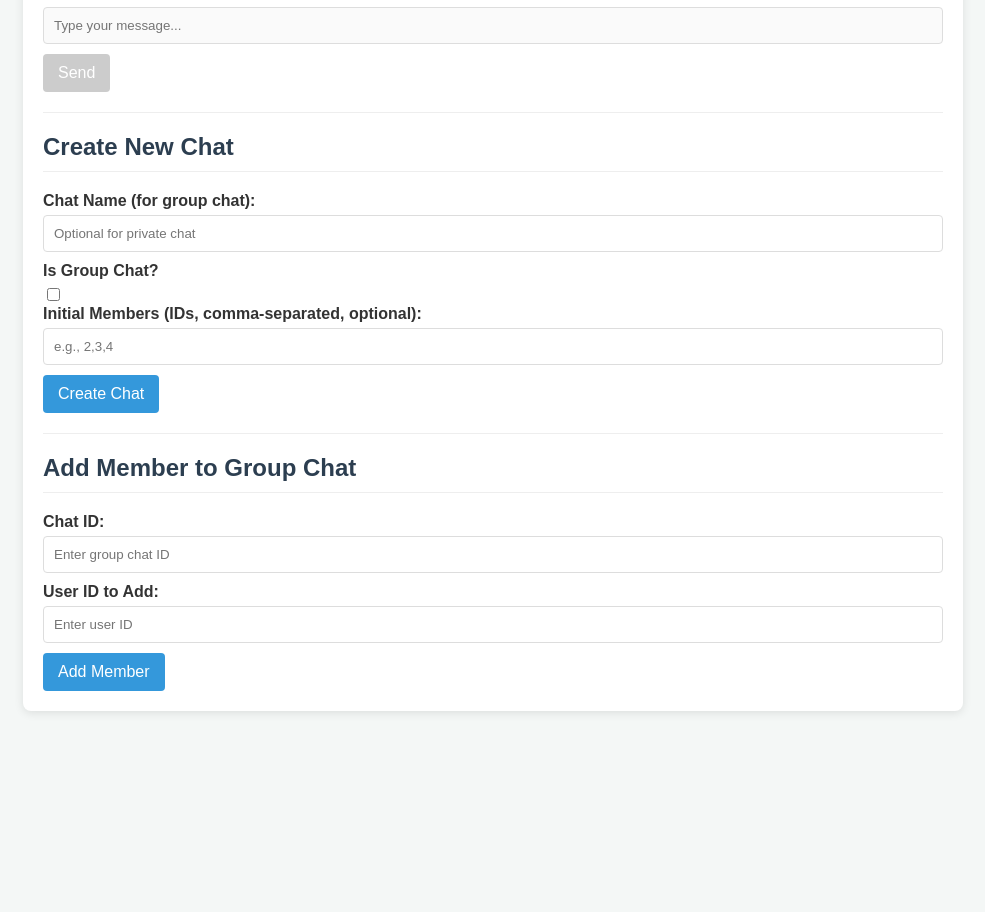
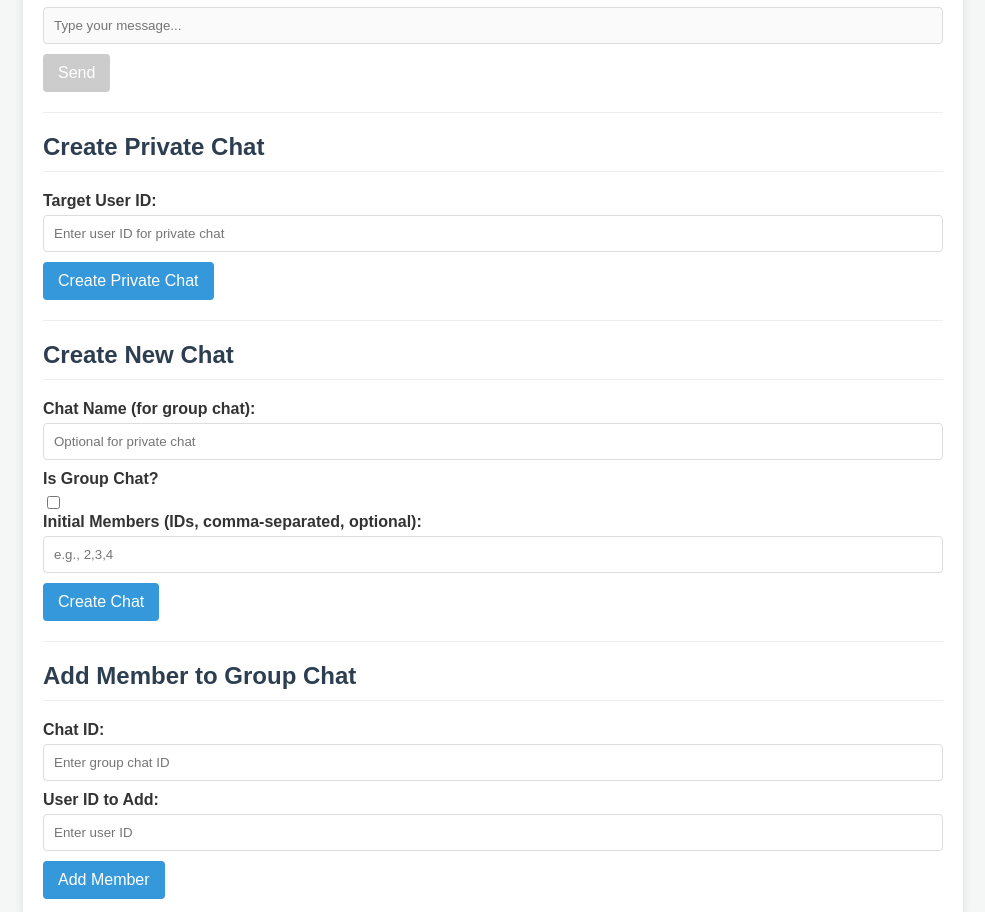
Before and after one commit to mookzZ/fast_websockets, a plain HTML site: page index.html in a window 1280 px wide. Shown: the part 1182-2094 px from the top of the page, without its empty margins (147-1132 px from the left). Before the commit the page ends 1913 px from the top, so only its background shows below. Drawn offline with Linux system fonts and the light colour scheme.

Commit message:
create private chat html add

```diff
--- a/index.html
+++ b/index.html
@@ -76,6 +76,13 @@
         <div id="messages"></div>
         <input type="text" id="messageInput" placeholder="Type your message..." disabled>
         <button onclick="sendMessage()" disabled>Send</button>
+
+        <hr>
+
+        <h2>Create Private Chat</h2>
+        <label for="privateChatTargetUserIdInput">Target User ID:</label>
+        <input type="number" id="privateChatTargetUserIdInput" placeholder="Enter user ID for private chat"><br>
+        <button onclick="createPrivateChat()">Create Private Chat</button>
 
         <hr>
 
@@ -546,6 +553,59 @@
                 alert('Failed to add member. Check console or server logs.');
             }
         }
+
+        async function createPrivateChat() {
+            if (!currentToken) {
+                alert('Please login first.');
+                return;
+            }
+
+            const targetUserId = document.getElementById('privateChatTargetUserIdInput').value;
+            if (!targetUserId) {
+                alert('Please enter a Target User ID for the private chat.');
+                return;
+            }
+
+            const parsedTargetUserId = parseInt(targetUserId);
+            if (isNaN(parsedTargetUserId)) {
+                alert('Invalid Target User ID. Please enter a number.');
+                return;
+            }
+
+            if (parsedTargetUserId === currentUserId) {
+                alert('You cannot create a private chat with yourself.');
+                return;
+            }
+
+            const chatData = {
+                is_group_chat: false,
+                target_user_id: parsedTargetUserId
+                // Для личного чата name и initial_members_ids не нужны
+            };
+
+            try {
+                const response = await fetch('http://localhost:8000/api/chats/', {
+                    method: 'POST',
+                    headers: {
+                        'Content-Type': 'application/json',
+                        'Authorization': `Bearer ${currentToken}`
+                    },
+                    body: JSON.stringify(chatData)
+                });
+                const data = await response.json();
+                if (response.ok) {
+                    // Сервер может вернуть уже существующий чат, если он есть
+                    alert(`Private chat created or found! ID: ${data.id}.`);
+                    document.getElementById('privateChatTargetUserIdInput').value = '';
+                    await loadUserChats(); // Обновляем список чатов
+                } else {
+                    alert('Failed to create private chat: ' + (data.detail || 'Unknown error'));
+                }
+            } catch (error) {
+                console.error('Error creating private chat:', error);
+                alert('Failed to create private chat. Check console or server logs.');
+            }
+        }
     </script>
 </body>
 </html>
```
